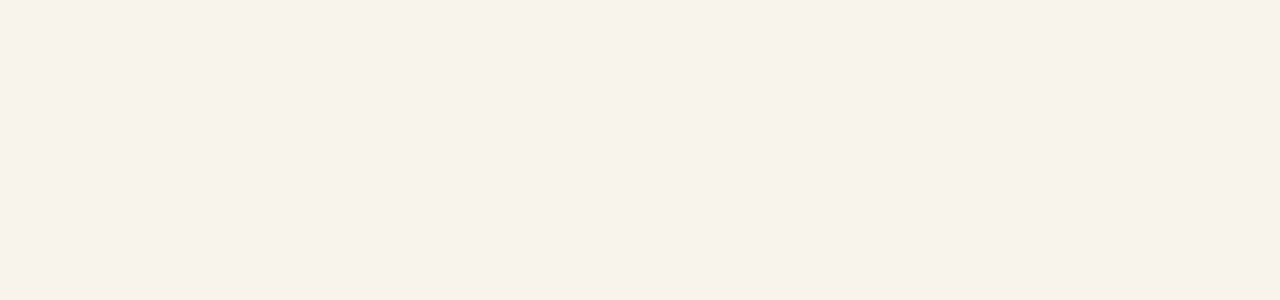
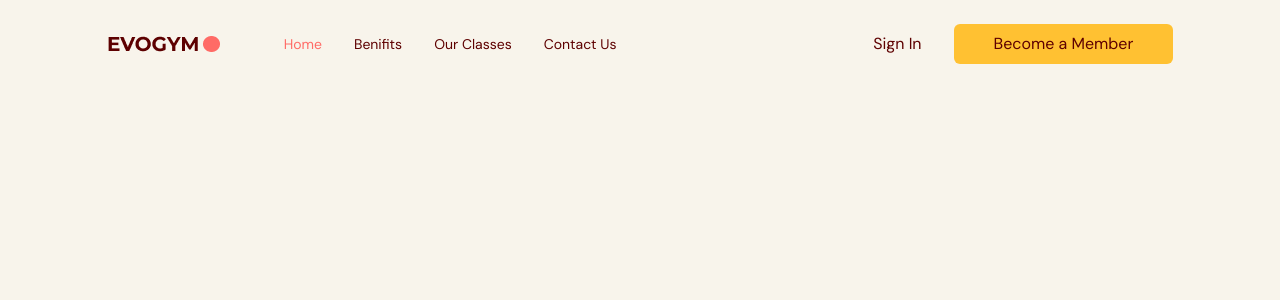
Before and after one commit to MZeeshanK/fitness-app, a React (Vite) app: page / in a window 1280 px wide. Shown: the top 300 px of the page. Built offline with nearby package versions, Linux system fonts and the light colour scheme.

Commit message:
Created Navbar and Hamburger Menu

```diff
--- a/src/App.tsx
+++ b/src/App.tsx
@@ -1,3 +1,33 @@
+import { useEffect, useState } from "react";
+import Navbar from "./scenes/Navbar";
+import { SelectedPage } from "./shared/types";
+
 export default function App() {
-  return <div className="app bg-gray-20"></div>;
+  const [selectedPage, setSelectedPage] = useState<SelectedPage>(
+    SelectedPage.Home,
+  );
+  const [isTopOfPage, setIsTopOfPage] = useState(false);
+
+  useEffect(() => {
+    // Handling Navbar background change after scroll
+    function handleScroll() {
+      if (window.scrollY === 0) {
+        setIsTopOfPage(true);
+        setSelectedPage(SelectedPage.Home);
+      } else setIsTopOfPage(false);
+    }
+
+    window.addEventListener("scroll", handleScroll);
+
+    return () => window.removeEventListener("scroll", handleScroll);
+  }, []);
+  return (
+    <div className="app bg-gray-20">
+      <Navbar
+        isTopOfPage={isTopOfPage}
+        selectedPage={selectedPage}
+        setSelectedPage={setSelectedPage}
+      />
+    </div>
+  );
 }
--- /dev/null
+++ b/src/hooks/useMediaQuery.ts
@@ -0,0 +1,19 @@
+import { useState, useEffect } from "react";
+
+const useMediaQuery = (query: string) => {
+  const [matches, setMatches] = useState(false);
+
+  useEffect(() => {
+    const media = window.matchMedia(query);
+    if (media.matches !== matches) {
+      setMatches(media.matches);
+    }
+    const listener = () => setMatches(media.matches);
+    window.addEventListener("resize", listener);
+    return () => window.removeEventListener("resize", listener);
+  }, [matches, query]);
+
+  return matches;
+};
+
+export default useMediaQuery;
--- /dev/null
+++ b/src/scenes/Navbar/Link.tsx
@@ -0,0 +1,22 @@
+import { SelectedPage } from "@/shared/types";
+import AnchorLink from "react-anchor-link-smooth-scroll";
+
+type Props = {
+  page: string;
+  selectedPage: SelectedPage;
+  setSelectedPage: (value: SelectedPage) => void;
+};
+
+export default function Link({ page, selectedPage, setSelectedPage }: Props) {
+  const lowerCasePage = page.toLowerCase().trim() as SelectedPage;
+
+  return (
+    <AnchorLink
+      className={`${selectedPage === lowerCasePage ? "text-primary-500" : undefined} transition duration-500 hover:text-primary-300 `}
+      href={`#${lowerCasePage}`}
+      onClick={() => setSelectedPage(lowerCasePage)}
+    >
+      {page}
+    </AnchorLink>
+  );
+}
--- /dev/null
+++ b/src/scenes/Navbar/index.tsx
@@ -0,0 +1,121 @@
+import { useState } from "react";
+import { XMarkIcon, Bars3Icon } from "@heroicons/react/24/solid";
+import Logo from "/assets/Logo.png";
+import Link from "./Link";
+import { SelectedPage } from "@/shared/types";
+import useMediaQuery from "@/hooks/useMediaQuery";
+import ActionButton from "@/shared/ActionButton";
+
+type Props = {
+  isTopOfPage: boolean;
+  selectedPage: SelectedPage;
+  setSelectedPage: (value: SelectedPage) => void;
+};
+
+export default function Navbar({
+  isTopOfPage,
+  selectedPage,
+  setSelectedPage,
+}: Props) {
+  const flexBetween = "flex items-center justify-between";
+  const isAboveMediumScreens = useMediaQuery("(min-width: 1060px)");
+
+  const [isMenuToggled, setIsMenuToggled] = useState(false);
+  const navbarBackground = isTopOfPage ? "" : "bg-primary-100 drop-shadow";
+
+  console.log(isTopOfPage);
+
+  return (
+    <nav>
+      <div
+        className={`${navbarBackground} ${flexBetween} fixed top-0 w-full z-30 py-6`}
+      >
+        <div className={`${flexBetween} mx-auto w-5/6`}>
+          <div className={`${flexBetween} w-full gap-16`}>
+            {/* left end */}
+            <img src={Logo} alt="logo" />
+
+            {/* Right end */}
+
+            {isAboveMediumScreens ? (
+              <div className={`${flexBetween} w-full`}>
+                <div className={`${flexBetween} gap-8 text-sm`}>
+                  <Link
+                    page="Home"
+                    selectedPage={selectedPage}
+                    setSelectedPage={setSelectedPage}
+                  />
+
+                  <Link
+                    page="Benifits"
+                    selectedPage={selectedPage}
+                    setSelectedPage={setSelectedPage}
+                  />
+                  <Link
+                    page="Our Classes"
+                    selectedPage={selectedPage}
+                    setSelectedPage={setSelectedPage}
+                  />
+                  <Link
+                    page="Contact Us"
+                    selectedPage={selectedPage}
+                    setSelectedPage={setSelectedPage}
+                  />
+                </div>
+                <div className={`${flexBetween} gap-8`}>
+                  <p>Sign In</p>
+                  <ActionButton setSelectedPage={setSelectedPage}>
+                    Become a Member
+                  </ActionButton>
+                </div>
+              </div>
+            ) : (
+              <button
+                className="rounded-full bg-secondary-500 p-2"
+                onClick={() => setIsMenuToggled(!isMenuToggled)}
+              >
+                <Bars3Icon className="h-6 w-6 text-white" />
+              </button>
+            )}
+          </div>
+        </div>
+      </div>
+
+      {/* Mobile Menu */}
+      {!isAboveMediumScreens && isMenuToggled && (
+        <div className="fixed right-0 bottom-0 z-40 h-full w-[300px] bg-primary-100 drop-shadow-xl">
+          {/* close icon */}
+          <div className="flex justify-end p-12">
+            <button onClick={() => setIsMenuToggled(!isMenuToggled)}>
+              <XMarkIcon className="h-6 w-6 text-gray-400" />
+            </button>
+          </div>
+
+          {/* Menu Items */}
+          <div className="ml-[33%] flex flex-col gap-10 text-2xl">
+            <Link
+              page="Home"
+              selectedPage={selectedPage}
+              setSelectedPage={setSelectedPage}
+            />
+            <Link
+              page="Benifits"
+              selectedPage={selectedPage}
+              setSelectedPage={setSelectedPage}
+            />
+            <Link
+              page="Our Classes"
+              selectedPage={selectedPage}
+              setSelectedPage={setSelectedPage}
+            />
+            <Link
+              page="Contact Us"
+              selectedPage={selectedPage}
+              setSelectedPage={setSelectedPage}
+            />{" "}
+          </div>
+        </div>
+      )}
+    </nav>
+  );
+}
--- /dev/null
+++ b/src/shared/ActionButton.tsx
@@ -0,0 +1,20 @@
+import { ReactNode } from "react";
+import AnchorLink from "react-anchor-link-smooth-scroll";
+import { SelectedPage } from "./types";
+
+type Props = {
+  children: ReactNode;
+  setSelectedPage: (value: SelectedPage) => void;
+};
+
+export default function ActionButton({ setSelectedPage, children }: Props) {
+  return (
+    <AnchorLink
+      className="rounded-md bg-secondary-500 px-10 py-2 hover:bg-primary-500 hover:text-white transition duration-500"
+      onClick={() => setSelectedPage(SelectedPage.ContactUs)}
+      href={`#${SelectedPage.ContactUs}`}
+    >
+      {children}
+    </AnchorLink>
+  );
+}
--- /dev/null
+++ b/src/shared/types.ts
@@ -0,0 +1,6 @@
+export enum SelectedPage {
+  Home = "home",
+  Benifits = "benifits",
+  OurClasses = "ourclasses",
+  ContactUs = "contactus",
+}
```
